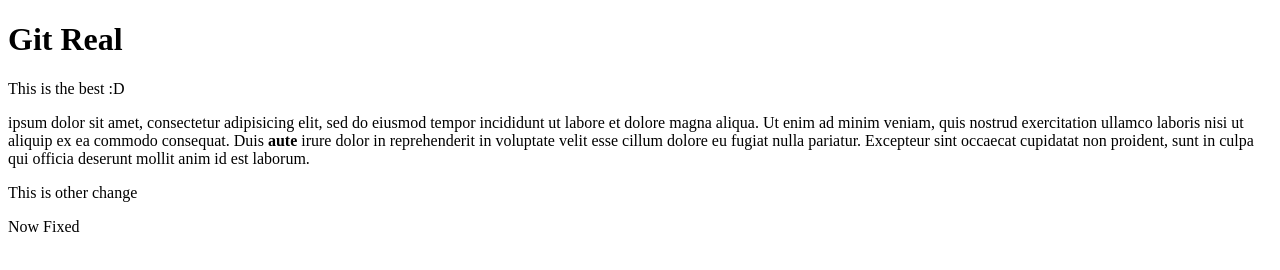
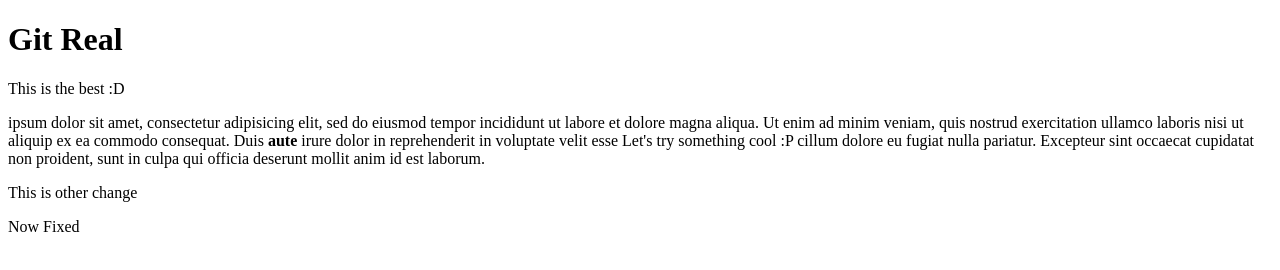
Before and after one commit to DannyFeliz/git-real, a plain HTML site: page index.html in a window 1280 px wide. Drawn offline with Linux system fonts and the light colour scheme.

Commit message:
Add document and something cool in index

```diff
--- a/index.html
+++ b/index.html
@@ -13,11 +13,14 @@
 	quis nostrud exercitation ullamco laboris nisi ut aliquip ex ea commodo
 	consequat. Duis <strong>aute</strong> irure dolor in reprehenderit in voluptate velit esse
 
+	<span>Let's try something cool :P </span>
+
 	cillum dolore eu fugiat nulla pariatur. Excepteur sint occaecat cupidatat non
 	proident, sunt in culpa qui officia deserunt mollit anim id est laborum.</p>
 
 	<p>This is other change</p>
 
 	<p>Now Fixed</p>
+
 </body>
 </html>
```
Also changed, not shown: document.txt (added).
